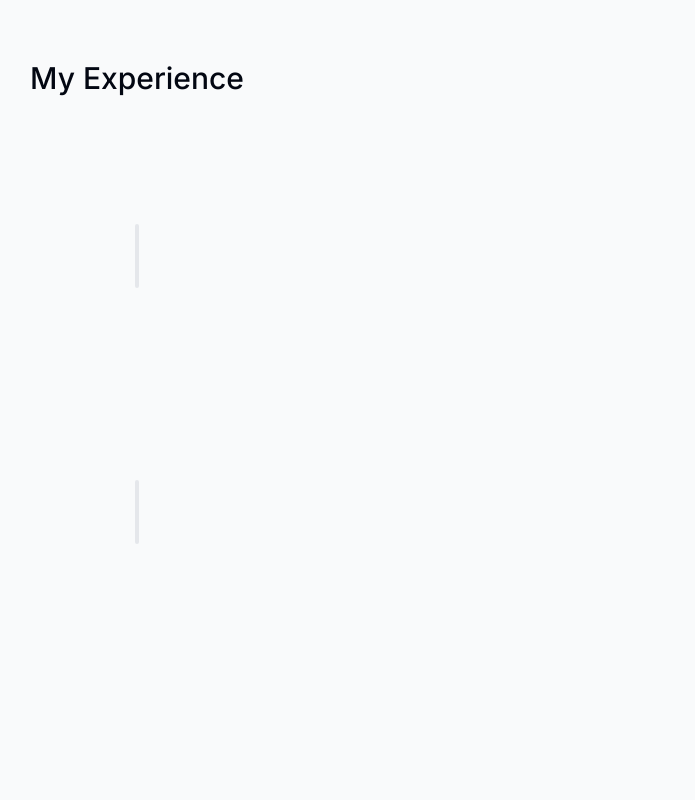
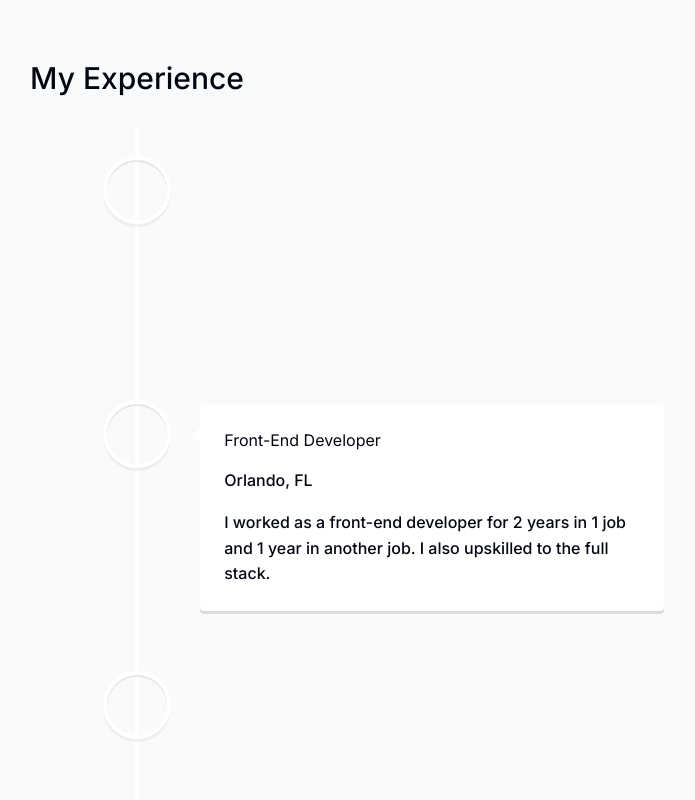
Before and after one commit to Tally2014/portfolio, a Next.js app: page / in a window 1280 px wide. Shown: the part 3040-3840 px from the top of the page, without its empty margins (503-1198 px from the left). Before the commit the page ends 3680 px from the top, so only its background shows below. Built offline with nearby package versions, Linux system fonts and the light colour scheme.

Commit message:
logic - impliment react-timeline-component in Experience component

```diff
--- a/components/Experience.tsx
+++ b/components/Experience.tsx
@@ -2,12 +2,29 @@
 import React from "react";
 import SectionHeading from "./SectionHeading";
 import { useSectionInView } from "@/lib/hooks";
+import {
+  VerticalTimeline,
+  VerticalTimelineElement,
+} from "react-vertical-timeline-component";
+import "react-vertical-timeline-component/style.min.css";
+import { experiencesData } from "@/lib/data";
 
 export default function Experience() {
   const { ref } = useSectionInView("Experience");
   return (
     <section id="experience" ref={ref}>
       <SectionHeading>My experience</SectionHeading>
+      <VerticalTimeline>
+        {experiencesData.map((item, index) => (
+          <React.Fragment key={index}>
+            <VerticalTimelineElement visible={true}>
+              <h3>{item.title}</h3>
+              <p>{item.location}</p>
+              <p>{item.description}</p>
+            </VerticalTimelineElement>
+          </React.Fragment>
+        ))}
+      </VerticalTimeline>
     </section>
   );
 }
```
